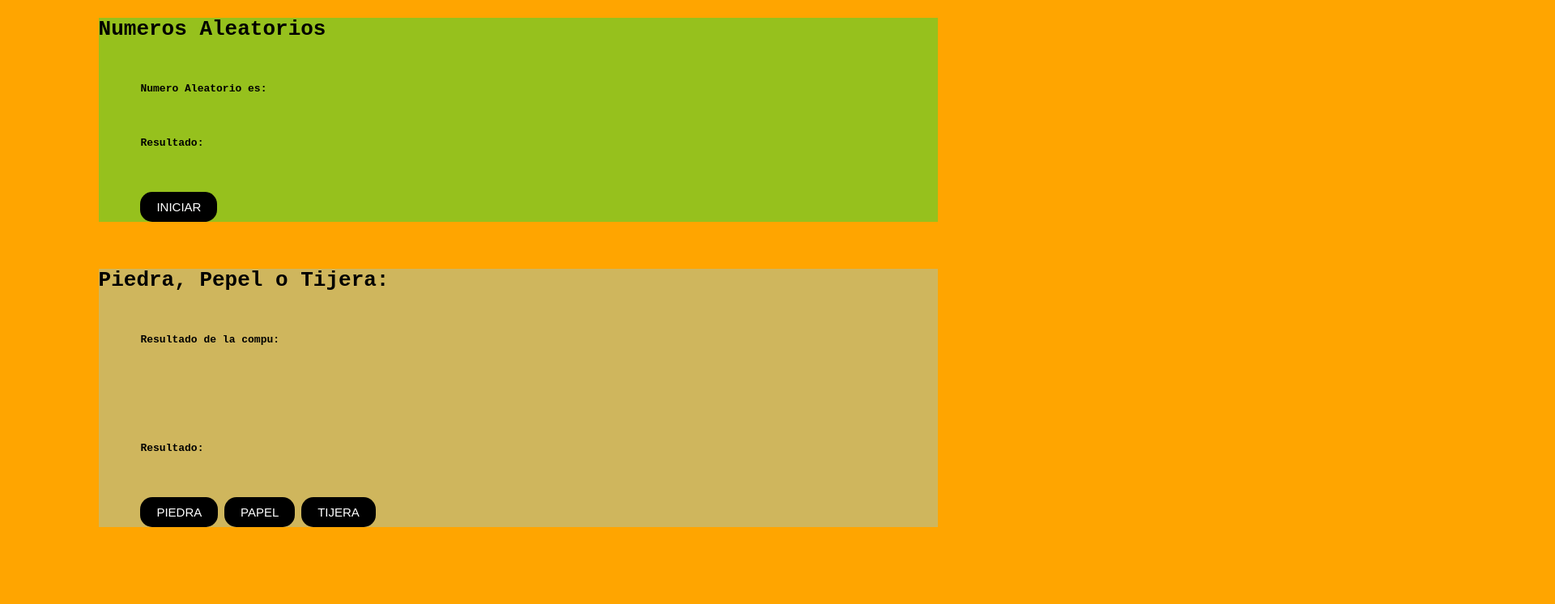
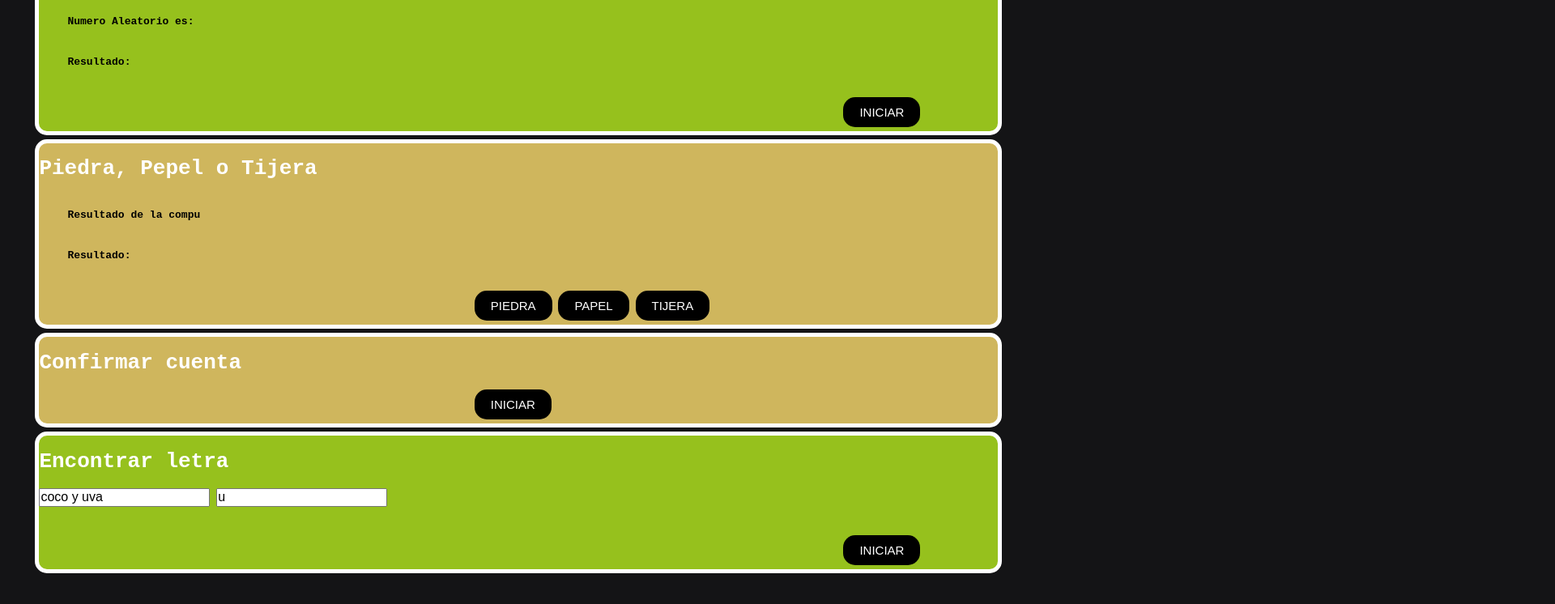
Before and after one commit to pabloemmanueldeleo/javascript_ppt, a plain HTML site: page index.html in a window 1280 px wide. Shown: the part 400-1146 px from the top of the page at 81% size, 1920 px wide, since content can reach past the window. Drawn offline with nearby package versions, Linux system fonts and the light colour scheme.

Commit message:
cambio letra

```diff
--- a/index.html
+++ b/index.html
@@ -9,8 +9,8 @@
 		<link rel="stylesheet" href="styles.css">
 
 	</head>
-	<body
-	<h1>JUEGOS DE TAREAS <small>JavaScript + html + css</small></h1>
+	<body>
+	<h1 class="titulo">JUEGOS DE TAREAS <small>JavaScript + html + css</small></h1>
 		<div class="numerospares">
 			<h1>Numeros pares</h1>
 			Numero: <input type="number" size=4 value="100" id='numero'>
@@ -32,16 +32,31 @@
 		</div>
 
 		<div class="ppt">
-			<h1>Piedra, Pepel o Tijera:</h1>
-			<p id='compu'>Resultado de la compu:</p>
-			<br>
+			<h1>Piedra, Pepel o Tijera</h1>
+			<p id='compu'>Resultado de la compu</p>
 			<p id='resultado'>Resultado: </p>
 			<div class="btncentro">
-			<button type="button" onclick="ppt('piedra')",>PIEDRA</button>
-			<button type="button" onclick="ppt('papel')">PAPEL</button>
-			<button type="button" onclick="ppt('tijera')">TIJERA</button>
+				<button type="button" onclick="ppt('piedra')",>PIEDRA</button>
+				<button type="button" onclick="ppt('papel')">PAPEL</button>
+				<button type="button" onclick="ppt('tijera')">TIJERA</button>
 			</div>
+		</div>
 
+		<div class="ppt">
+			<h1>Confirmar cuenta</h1>
+			<div class="btncentro">
+				<button type="button" onclick="confirmar()",>INICIAR</button>
+			</div>
+		</div>
+
+		<div class="aleatorio">
+			<h1>Encontrar letra</h1>
+			<input type="text" id='texto' value="coco y uva">
+			<input type="text" id='letra' value="u">
+			<p id='salidatexto'></p>
+			<div class="btncentro">
+				<button type="button" onclick="contiene()",>INICIAR</button>
+			</div>
 		</div>
 
 		<script src='script.js'></script>
--- a/script.js
+++ b/script.js
@@ -1,7 +1,7 @@
 'use strict';
 
 function numeroPar () {
-	var numero = document.getElementById('numero').value
+  var numero = document.getElementById('numero').value
 
 	var salida = document.getElementById('salida')
 
@@ -60,3 +60,34 @@ function ppt(ppt) {
 	}
 
 }
+function confirmar() {
+	var resultado=confirm('Ya existe tu usuario')
+
+	if (resultado) {
+		alert('Ya existe tu usuario')
+	}else{
+		alert('Hola')
+	}
+}
+function contieneLetra(str, letra){
+	if (str.indexOf(letra)!= -1){
+		return console.log('EL texto contiene la letra '+ letra);
+	}else{
+		return console.log('El texto no contiene una letra '+ letra);
+	}
+}
+function contiene(){
+	var texto = document.getElementById('texto').value;
+	var letra = document.getElementById('letra').value;
+	var salidatexto = document.getElementById('salidatexto');
+	console.log('ffasfasfasfasf')
+	console.log(texto)
+	var t=contieneLetra(texto,letra)
+	if (t){
+	salidatexto.textContent='Contiene la letra ' + letra;
+}else{
+	salidatexto.textContent='No contiene la letra ' + letra;
+}
+
+
+}
--- a/styles.css
+++ b/styles.css
@@ -1,13 +1,22 @@
 *{
-  padding: 10;
-  margin: 5%;
+  padding: 0;
+  margin: 3%;
 }
 body{
-  background-color: orange;
+  background-color: #141416;
   font-family: monospace;
   font-weight: bold;
 }
+h1{
 
+  color: #fff;
+}
+body div{
+  padding-right: 15px;
+  border: solid #fff 5px;
+  border-radius: 15px;
+  margin: 5px;
+}
 button {
   display: inline-block;
   padding: 10px 20px;
@@ -30,11 +39,13 @@ button:hover {background-color: #d0591e}
 }
 
 .numerospares{
+
   background-color: #e0ee34;
 }
 .btncentro{
   width: 100%;
-  margin: 0 auto%;
+  margin-left: 85%;
+  border: none;
 }
 .aleatorio{
   background-color: #96c11d;
@@ -42,3 +53,6 @@ button:hover {background-color: #d0591e}
 .ppt{
   background-color: #cfb65d;
 }
+.ppt .btncentro{
+  margin-left: 46%;
+}
```
